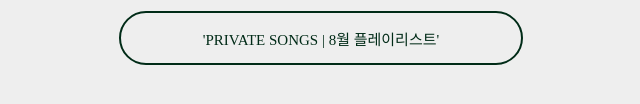
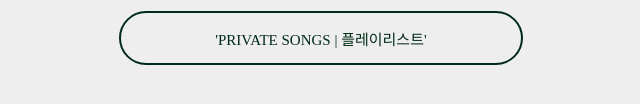
Before and after one commit to PLANTLANCEMAPO/linktr.ee, a plain HTML site: page index.html in a window 1280 px wide. Shown: the part 358-462 px from the top of the page, 319-959 px from the left. Drawn offline with Linux system fonts and the light colour scheme; a web font is replaced by a local one.

Commit message:
Update index.html

```diff
--- a/index.html
+++ b/index.html
@@ -77,7 +77,7 @@
         <p class="sub">서울특별시 마포구 동교로 23길 32-22</p>
         <a target="_blank" href="https://smartstore.naver.com/plantlance_mapo">'스마트 스토어 | SMART STORE'</a>
         <a target="_blank" href="https://www.instagram.com/plantlance_mapo/">'인스타그램 | INSTGRAM'</a>
-        <a target="_blank" href="https://www.youtube.com/">'PRIVATE SONGS | 8월 플레이리스트'</a>
+        <a target="_blank" href="https://youtube.com/playlist?list=PLP-cAW6izZl5rg6zjicnsAe3HJ0iCitSo">'PRIVATE SONGS | 플레이리스트'</a>
     </div>
 </body>
 </html>
```
